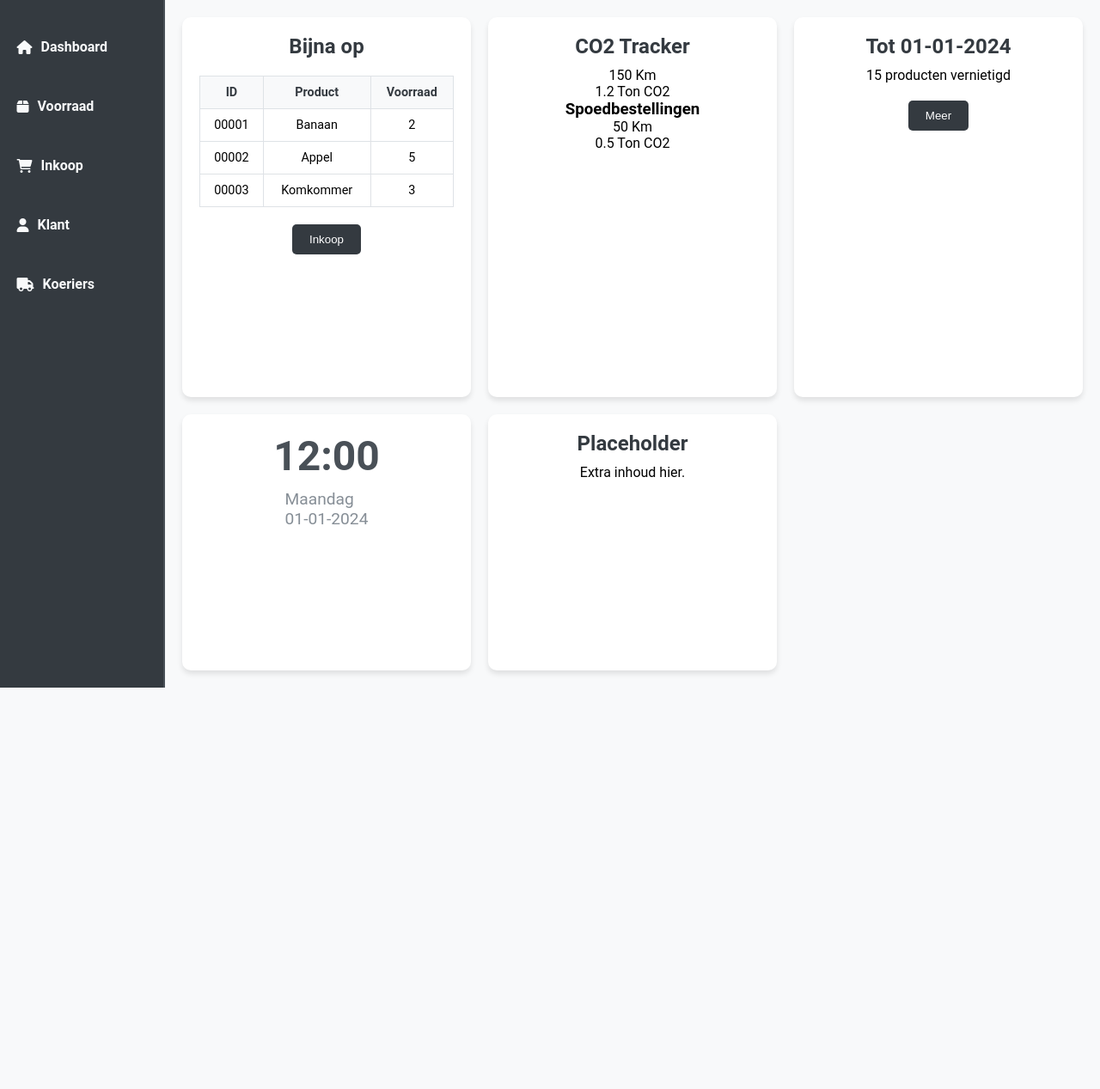
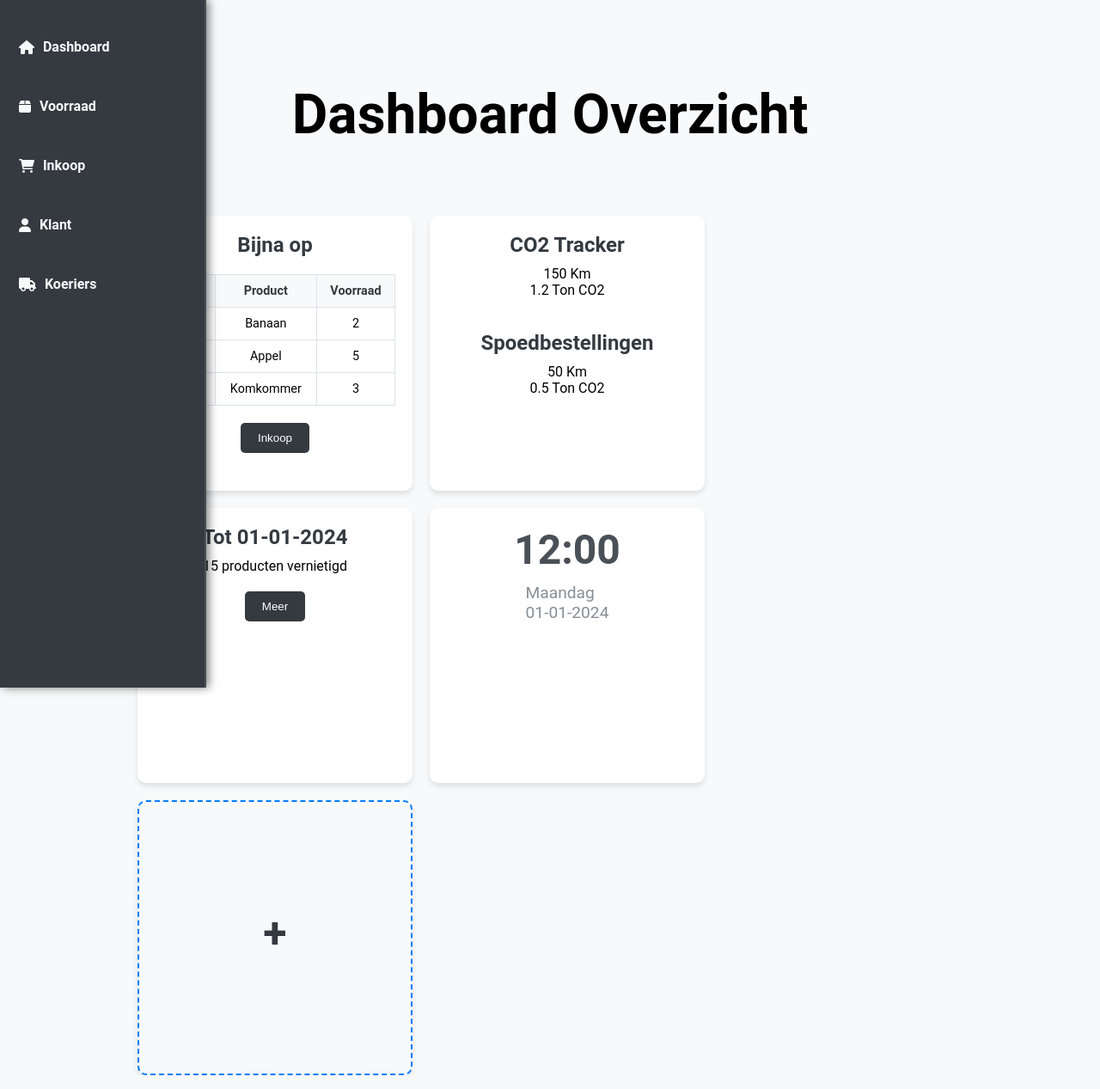
Before and after one commit to CyberDuckys/Main, a Flask app: page / in a window 1280 px wide. Shown: the whole page at 86% size. Before the commit the page ends 800 px from the top, so only its background shows below. Run offline with Flask 3, Linux system fonts and the light colour scheme; some libraries are stand-ins or nearby versions.

Commit message:
basis gezet voor HTML, CSS en JS.

```diff
--- /dev/null
+++ b/website/static/js/script.js
@@ -0,0 +1,26 @@
+function addNewCard() {
+    // Selecteer de container waar de kaarten worden geplaatst
+    const mainContent = document.querySelector('.main-content');
+
+    // Maak een nieuw kaart-element
+    const newCard = document.createElement('div');
+    newCard.className = 'card'; // Voeg de class 'card' toe
+
+    // Voeg inhoud toe aan de kaart, inclusief de verwijderknop
+    newCard.innerHTML = `
+        <button class="remove-button" onclick="removeCard(this)">X</button>
+        <h2>Nieuwe kaart</h2>
+        <p>Dit is een dynamisch toegevoegde kaart.</p>
+        <button class="button" onclick="alert('Actie op nieuwe kaart')">Actie</button>
+    `;
+
+    // Voeg de nieuwe kaart toe vóór de plus-knop
+    const addCardButton = document.querySelector('.add-card');
+    mainContent.insertBefore(newCard, addCardButton);
+}
+
+function removeCard(button) {
+    // Verwijder de kaart die bij de verwijderknop hoort
+    const card = button.parentElement; // De kaart is de ouder van de knop
+    card.remove();
+}
--- a/website/static/style.css
+++ b/website/static/style.css
@@ -5,21 +5,36 @@
     box-sizing: border-box;
 }
 
-body {
+html, body {
     font-family: 'Roboto', sans-serif;
-    display: flex;
-    height: 100vh;
+    /* display: flex; */
     background-color: #f8f9fa;
+    min-height: 100vh;
+    min-width: min-content;
+}
+
+h1 {
+    max-height: fit-content;
+    min-width: fit-content;
+    font-size: 4rem;
+    margin: 0 auto;
+    padding: 5rem 0;
 }
 
 .sidebar {
     width: 15%;
+    min-width: 15rem;
+    min-height: 100vh;
     background-color: #343a40;
     display: flex;
     flex-direction: column;
     align-items: center;
     padding-top: 20px;
     border-right: 2px solid #495057;
+    box-shadow: 3px 0 10px rgba(0, 0, 0, 0.5);
+    position: fixed;
+    top: 0;
+    z-index: 1000;
 }
 
 .sidebar a {
@@ -42,17 +57,24 @@ body {
     background-color: #495057;
 }
 
-.main-content {
-    width: 85%;
-    max-width: 1200px; /* Beperk de maximale breedte */
-    margin: 0 auto; /* Centreer de inhoud */
-    display: grid;
-    grid-template-columns: repeat(auto-fit, minmax(300px, 1fr));
-    gap: 20px;
-    padding: 20px;
-    overflow-y: auto; /* Zorgt ervoor dat inhoud kan scrollen indien nodig */
+.dashboard {
+    display: flex;
+    flex-direction: column;
+    margin: 1rem auto;
 }
 
+.main-content {
+     margin: 0 2rem auto auto; /* Centreer de inhoud */
+     display: flex;
+     gap: 20px;
+     padding: 0 10rem;
+     overflow-y: auto; /* Zorgt ervoor dat inhoud kan scrollen indien nodig */
+     flex-wrap: wrap;
+     justify-content: start;
+     max-width: 104rem;
+     position: relative;
+     min-width: 85vw;
+}
 
 .card {
     background-color: #ffffff;
@@ -62,18 +84,42 @@ body {
     display: flex;
     flex-direction: column;
     align-items: center;
-    transition: transform 0.3s, box-shadow 0.3s;
-}
-
-.card:hover {
-    transform: translateY(-5px);
-    box-shadow: 0 6px 10px rgba(0, 0, 0, 0.15);
+    max-height: 20rem;
+    min-height: 320px;
+    min-width: 320px;
+    max-width: 320px;
+    position: relative;
 }
 
 .card h2 {
     margin-bottom: 10px;
     font-size: 1.5rem;
     color: #343a40;
+}
+
+.remove-button {
+    position: absolute;
+    top: 10px;
+    right: 10px;
+    background-color: #ff4d4f;
+    color: white;
+    border: none;
+    border-radius: 50%;
+    width: 30px;
+    height: 30px;
+    cursor: pointer;
+    font-size: 16px;
+    font-weight: bold;
+    display: flex;
+    align-items: center;
+    justify-content: center;
+    box-shadow: 0 2px 5px rgba(0, 0, 0, 0.2);
+    transition: background-color 0.3s ease, box-shadow 0.3s ease;
+}
+
+.remove-button:hover {
+    background-color: #d9363e;
+    box-shadow: 0 4px 10px rgba(0, 0, 0, 0.3);
 }
 
 .table {
@@ -123,63 +169,26 @@ body {
     color: #868e96;
 }
 
-/* Responsiveness */
-@media (max-width: 768px) {
-    .sidebar {
-        width: 100%;
-        flex-direction: row;
-        justify-content: space-around;
-    }
-
-    .main-content {
-        width: 100%;
-        grid-template-columns: 1fr;
-    }
-}
-
-.klanten-table {
-    margin-top: 20px;
-    width: 100%;
-    border-collapse: collapse;
-}
-
-.klanten-table th, .klanten-table td {
-    border: 1px solid #dee2e6;
-    padding: 10px;
-    text-align: left;
-    font-size: 0.9rem;
-}
-
-.klanten-table th {
-    background-color: #f8f9fa;
-    color: #343a40;
-    font-weight: bold;
-}
-
-.klanten-table a {
-    color: #007bff;
-    text-decoration: none;
-}
-
-.klanten-table a:hover {
-    text-decoration: underline;
-}
-
-.button-small {
-    padding: 5px 10px;
-    background-color: #343a40;
-    color: white;
-    border: none;
-    border-radius: 5px;
-    cursor: pointer;
-    font-size: 0.8rem;
-}
-
-.button-small:hover {
-    background-color: #495057;
-}
-
 .sidebar a.active {
     background-color: #495057;
     color: #fff;
 }
+
+.add-card {
+    display: flex;
+    justify-content: center;
+    align-items: center;
+    cursor: pointer;
+    background-color: #f8f9fa;
+    border: 2px dashed #007bff;
+    color: #007bff;
+    font-weight: bold;
+    height: 150px;
+    width: 150px;
+    transition: background-color 0.3s, color 0.3s;
+}
+
+.add-card:hover {
+    background-color: #007bff;
+    color: #fff;
+}
--- a/website/templates/base.html
+++ b/website/templates/base.html
@@ -1,18 +1,52 @@
 <!DOCTYPE html>
 <html lang="en">
+
 <head>
   <meta charset="UTF-8">
   <meta name="viewport" content="width=device-width, initial-scale=1.0">
+
+  <!-- Favicon -->
+  <link rel="apple-touch-icon" sizes="180x180"
+    href="{{ url_for('static', filename='img/favicon_io/apple-touch-icon.png') }}">
+  <link rel="icon" type="image/png" sizes="32x32"
+    href="{{ url_for('static', filename='img/favicon_io/favicon-32x32.png') }}">
+  <link rel="icon" type="image/png" sizes="16x16"
+    href="{{ url_for('static', filename='img/favicon_io/favicon-16x16.png') }}">
+  <link rel="shortcut icon" href="{{ url_for('static', filename='img/favicon_io/favicon.ico') }}">
+
   <title>{% block title %}Dashboard{% endblock %}</title>
+
+
+  <!-- CSS -->
   <link rel="stylesheet" href="{{ url_for('static', filename='style.css') }}">
   <link rel="stylesheet" href="https://cdnjs.cloudflare.com/ajax/libs/font-awesome/6.0.0/css/all.min.css">
+
 </head>
+
 <body>
+
+  <div class="sidebar">
+    <a href="{{ url_for('views.index') }}"><i class="fas fa-home"></i>Dashboard</a>
+    <a href="#"><i class="fas fa-box"></i>Voorraad</a>
+    <a href="#"><i class="fas fa-shopping-cart"></i>Inkoop</a>
+    <a href="{{ url_for('views.klanten') }}"><i class="fas fa-user"></i>Klant</a>
+    <a href="#"><i class="fas fa-truck"></i>Koeriers</a>
+  </div>
+
+  <div class="dashboard">
   {% block content %}
 
   {% endblock %}
+  </div>
 </body>
-<script src="https://code.jquery.com/jquery-3.3.1.slim.min.js" integrity="sha384-q8i/X+965DzO0rT7abK41JStQIAqVgRVzpbzo5smXKp4YfRvH+8abtTE1Pi6jizo" crossorigin="anonymous"></script>
-<script src="https://cdnjs.cloudflare.com/ajax/libs/popper.js/1.14.7/umd/popper.min.js" integrity="sha384-UO2eT0CpHqdSJQ6hJty5KVphtPhzWj9WO1clHTMGa3JDZwrnQq4sF86dIHNDz0W1" crossorigin="anonymous"></script>
-<script src="https://stackpath.bootstrapcdn.com/bootstrap/4.3.1/js/bootstrap.min.js" integrity="sha384-JjSmVgyd0p3pXB1rRibZUAYoIIy6OrQ6VrjIEaFf/nJGzIxFDsf4x0xIM+B07jRM" crossorigin="anonymous"></script>
+<!-- Js -->
+<script src="{{ url_for('static', filename='js/script.js') }}"></script>
+
+<script src="https://code.jquery.com/jquery-3.3.1.slim.min.js"
+  integrity="sha384-q8i/X+965DzO0rT7abK41JStQIAqVgRVzpbzo5smXKp4YfRvH+8abtTE1Pi6jizo" crossorigin="anonymous"></script>
+<script src="https://cdnjs.cloudflare.com/ajax/libs/popper.js/1.14.7/umd/popper.min.js"
+  integrity="sha384-UO2eT0CpHqdSJQ6hJty5KVphtPhzWj9WO1clHTMGa3JDZwrnQq4sF86dIHNDz0W1" crossorigin="anonymous"></script>
+<script src="https://stackpath.bootstrapcdn.com/bootstrap/4.3.1/js/bootstrap.min.js"
+  integrity="sha384-JjSmVgyd0p3pXB1rRibZUAYoIIy6OrQ6VrjIEaFf/nJGzIxFDsf4x0xIM+B07jRM" crossorigin="anonymous"></script>
+
 </html>
--- a/website/templates/home.html
+++ /dev/null
@@ -1,73 +0,0 @@
-{% extends 'base.html' %}
-
-
-{% block title %} Home {% endblock %}
-
-{% block content%}
-    <div class="sidebar">
-        <a href="#"><i class="fas fa-home"></i> Dashboard</a>
-        <a href="#"><i class="fas fa-box"></i> Voorraad</a>
-        <a href="#"><i class="fas fa-shopping-cart"></i> Inkoop</a>
-        <a href="#"><i class="fas fa-user"></i> Klant</a>
-        <a href="#"><i class="fas fa-truck"></i> Koeriers</a>
-    </div>
-
-    <div class="main-content">
-        <!-- Bijna op -->
-        <div class="card">
-            <h2>Bijna op</h2>
-            <table class="table">
-                <tr>
-                    <th>ID</th>
-                    <th>Product</th>
-                    <th>Voorraad</th>
-                </tr>
-                <tr>
-                    <td>00001</td>
-                    <td>Banaan</td>
-                    <td>2</td>
-                </tr>
-                <tr>
-                    <td>00002</td>
-                    <td>Appel</td>
-                    <td>5</td>
-                </tr>
-                <tr>
-                    <td>00003</td>
-                    <td>Komkommer</td>
-                    <td>3</td>
-                </tr>
-            </table>
-            <button class="button">Inkoop</button>
-        </div>
-
-        <!-- CO2 Tracker -->
-        <div class="card">
-            <h2>CO2 Tracker</h2>
-            <p>150 Km</p>
-            <p>1.2 Ton CO2</p>
-            <h3>Spoedbestellingen</h3>
-            <p>50 Km</p>
-            <p>0.5 Ton CO2</p>
-        </div>
-
-        <!-- Vernietigde producten -->
-        <div class="card">
-            <h2>Tot 01-01-2024</h2>
-            <p>15 producten vernietigd</p>
-            <button class="button">Meer</button>
-        </div>
-
-        <!-- Tijd en datum -->
-        <div class="card time-card">
-            <div class="clock">12:00</div>
-            <div class="date">Maandag<br>01-01-2024</div>
-        </div>
-
-        <!-- Placeholder voor andere kaarten -->
-        <div class="card">
-            <h2>Placeholder</h2>
-            <p>Extra inhoud hier.</p>
-        </div>
-    </div>
-{% endblock%}
--- /dev/null
+++ b/website/templates/index.html
@@ -0,0 +1,67 @@
+{% extends 'base.html' %}
+
+{% block title %}Dashboard Overview{% endblock %}
+
+{% block content%}
+
+<h1>Dashboard Overzicht</h1>
+
+<div class="main-content">
+
+    <!-- Bijna op -->
+    <div class="card">
+        <h2>Bijna op</h2>
+        <table class="table">
+            <tr>
+                <th>ID</th>
+                <th>Product</th>
+                <th>Voorraad</th>
+            </tr>
+            <tr>
+                <td>00001</td>
+                <td>Banaan</td>
+                <td>2</td>
+            </tr>
+            <tr>
+                <td>00002</td>
+                <td>Appel</td>
+                <td>5</td>
+            </tr>
+            <tr>
+                <td>00003</td>
+                <td>Komkommer</td>
+                <td>3</td>
+            </tr>
+        </table>
+        <button class="button">Inkoop</button>
+    </div>
+
+    <!-- CO2 Tracker -->
+    <div class="card">
+        <h2>CO2 Tracker</h2>
+        <p>150 Km</p>
+        <p>1.2 Ton CO2</p>
+        <br><br>
+        <h2>Spoedbestellingen</h2>
+        <p>50 Km</p>
+        <p>0.5 Ton CO2</p>
+    </div>
+
+    <!-- Vernietigde producten -->
+    <div class="card">
+        <h2>Tot 01-01-2024</h2>
+        <p>15 producten vernietigd</p>
+        <button class="button">Meer</button>
+    </div>
+
+    <!-- Tijd en datum -->
+    <div class="card time-card">
+        <div class="clock">12:00</div>
+        <div class="date">Maandag<br>01-01-2024</div>
+    </div>
+
+    <div class="card add-card" onclick="addNewCard()">
+        <h2 style="font-size: 50px; text-align: center;">+</h2>
+    </div>
+</div>
+    {% endblock%}
--- a/website/views.py
+++ b/website/views.py
@@ -3,8 +3,8 @@ from flask import Blueprint, render_template
 views = Blueprint('views', __name__)
 
 @views.route('/')
-def home():
-    return render_template("home.html")
+def index():
+    return render_template("index.html")
 
 @views.route('/klanten')
 def klanten():
```
Also changed, not shown: website/static/css/klanten.css (added, +49 -0 lines), website/templates/klanten.html (+55 -0 lines), app.py (renamed from Main.py), klanten.html (renamed from html/klanten.html), website/static/img/favicon_io/android-chrome-192x192.png (added), website/static/img/favicon_io/android-chrome-512x512.png (added), website/static/img/favicon_io/apple-touch-icon.png (added), website/static/img/favicon_io/favicon-16x16.png (added), website/static/img/favicon_io/favicon-32x32.png (added), website/static/img/favicon_io/favicon.ico (added), website/static/img/favicon_io/site.webmanifest (added). Lines whose indentation alone changed are shown as unchanged.
